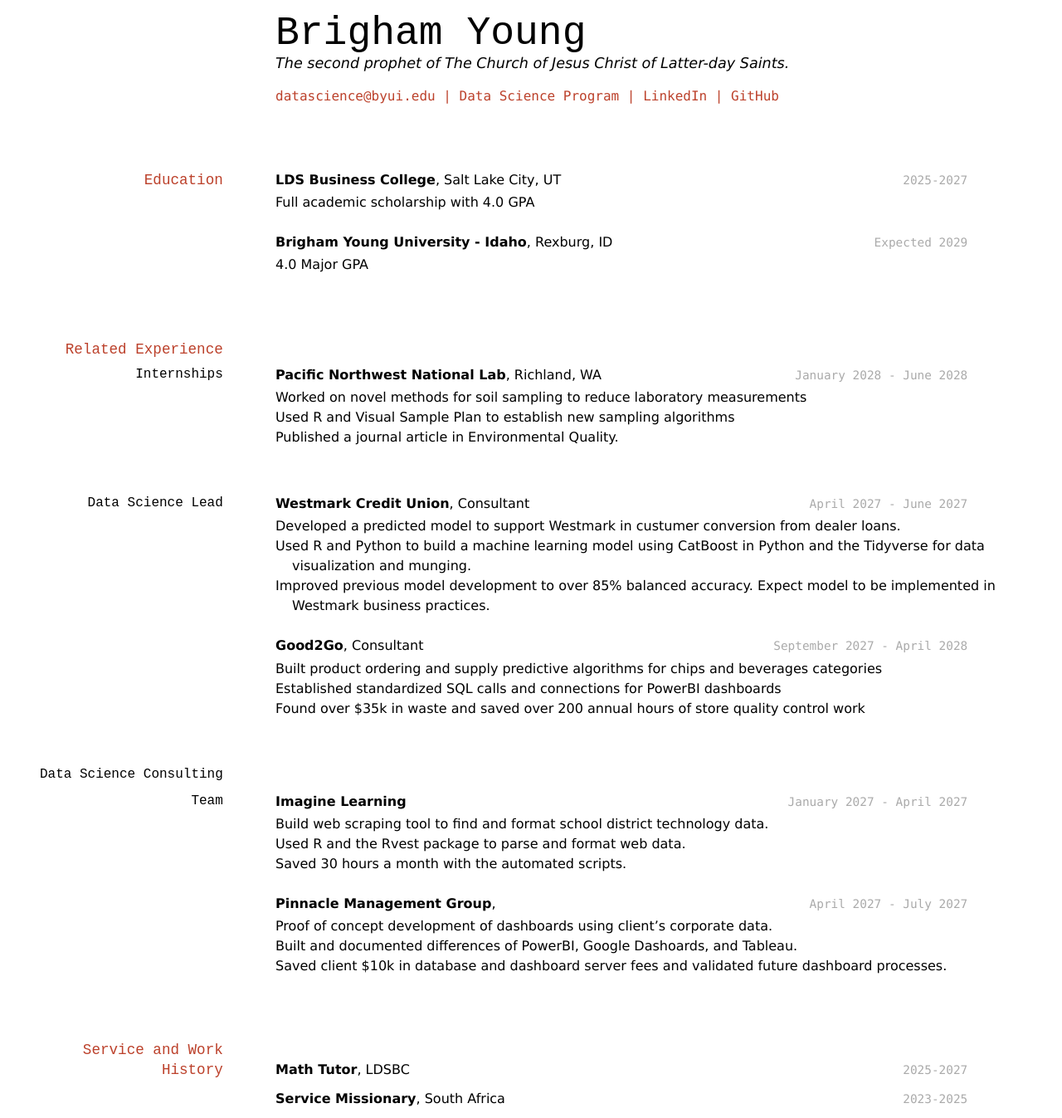
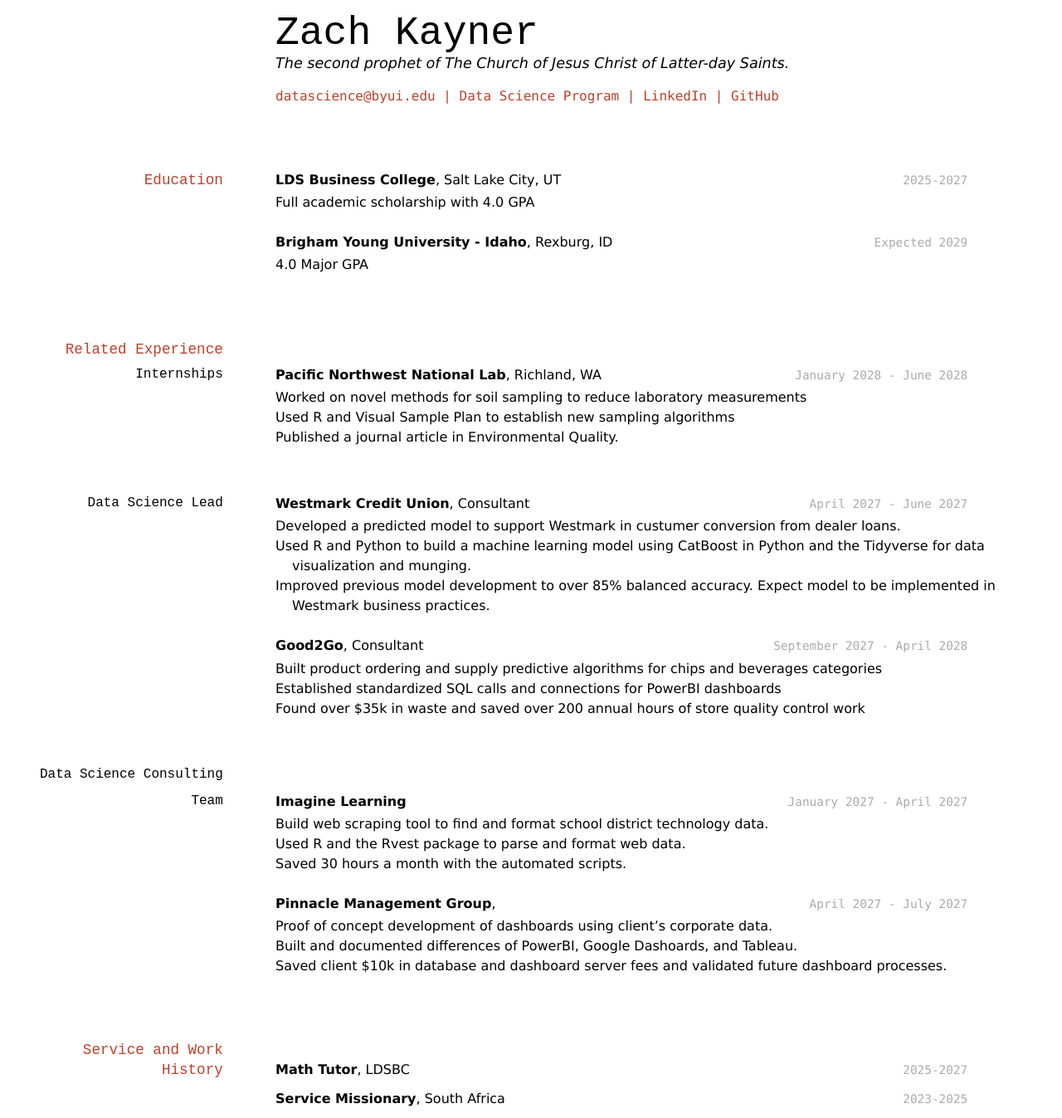
Before and after one commit to Kayner-BYUI/kayner_resume, a Jekyll site: the page built from docs/index.md, in a window 1280 px wide. Shown: the whole page at 83% size. Built offline with Jekyll 4.4.1, drawn with Linux system fonts in a browser that asks for light colours.

Commit message:
Change the name

```diff
--- a/docs/index.md
+++ b/docs/index.md
@@ -1,8 +1,8 @@
 ---
 layout: cv
-title: Brigham Young's Resume
+title: Zach Kayner's Resume
 ---
-# Brigham Young
+# Zach Kayner
 The second prophet of The Church of Jesus Christ of Latter-day Saints.
 
 <div id="webaddress">
```
